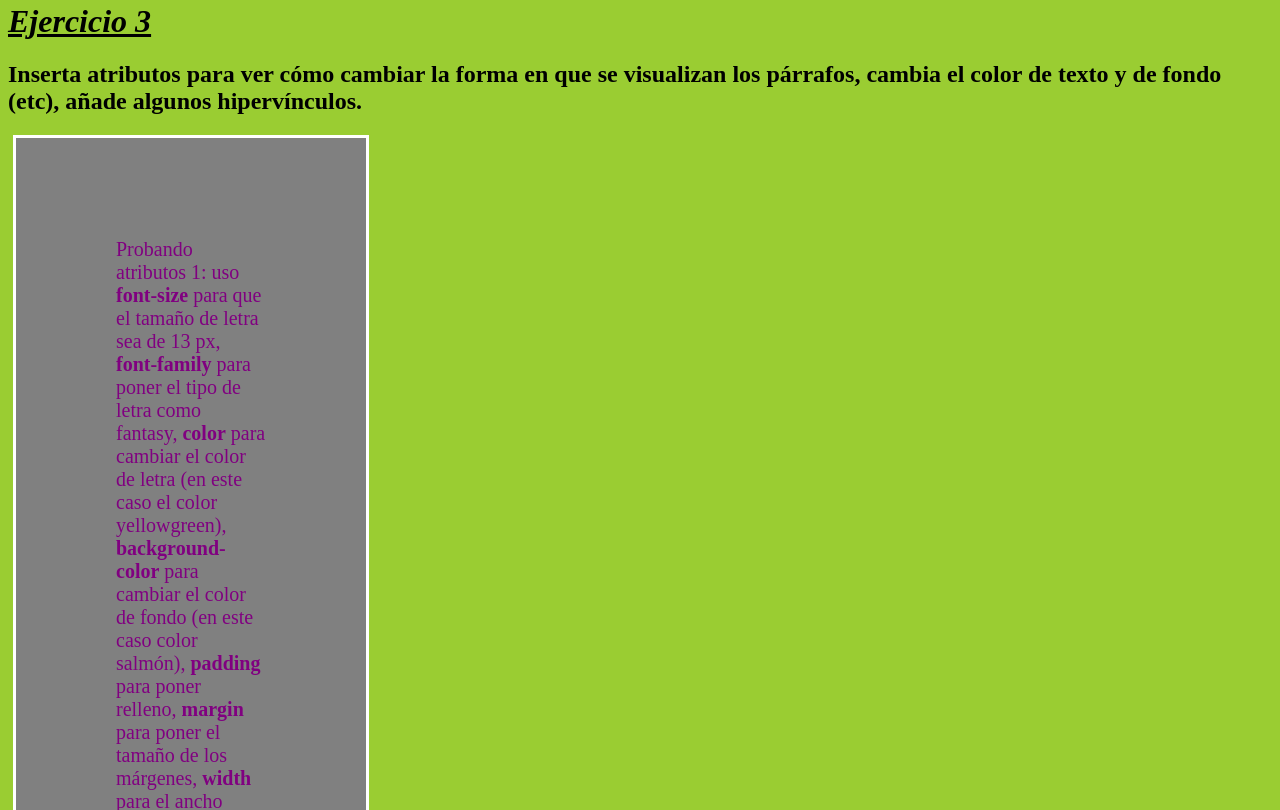
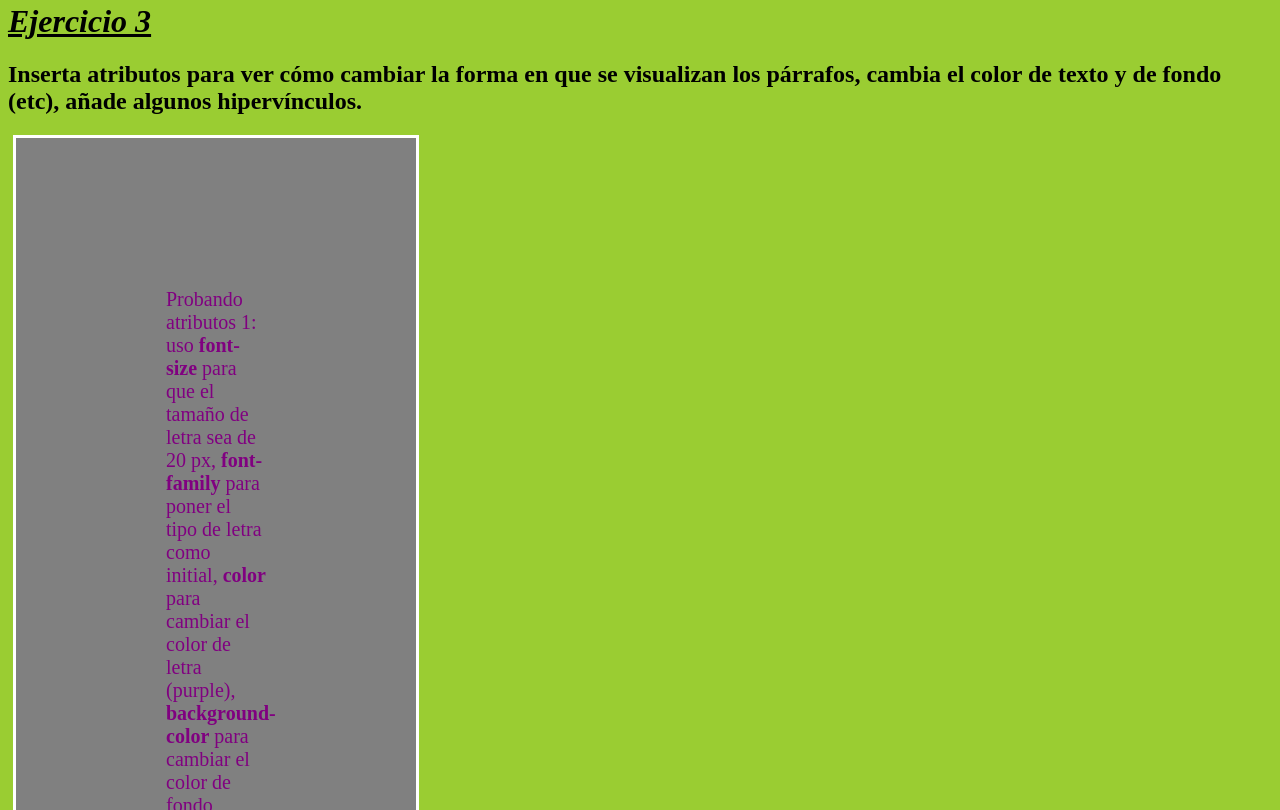
Before and after one commit to Noemi09/Noemi09.github.io, a plain HTML site: page index.html in a window 1280 px wide. Shown: the part 445-1255 px from the top of the page. Drawn offline with Linux system fonts and the light colour scheme.

Commit message:
Update index.html

```diff
--- a/index.html
+++ b/index.html
@@ -33,9 +33,9 @@
 		<h2> Inserta atributos para ver cómo cambiar la forma en que se visualizan los párrafos, cambia el color de texto y de fondo (etc), añade algunos hipervínculos. </h2>
 
 
-		<p style="font-size: 20px; font-family: initial; color: purple; background-color: grey; padding: 100px; margin: 5px; width: 150px; border-style: solid; border-color:white; border-width: 3px;">
+		<p style="font-size: 20px; font-family: initial; color: purple; background-color: grey; padding: 150px; margin: 5px; width: 100px; border-style: solid; border-color:white; border-width: 3px;">
 
-		 Probando atributos 1: uso <b>font-size</b> para que el tamaño de letra sea de 13 px, <b>font-family</b> para poner el tipo de letra como fantasy, <b>color</b> para cambiar el color de letra (en este caso el color yellowgreen), <b>background-color</b> para cambiar el color de fondo (en este caso color salmón), <b>padding</b> para poner relleno, <b>margin</b> para poner el tamaño de los márgenes, <b>width</b> para el ancho (100px), <b>border-style</b> para el estilo de borde (solid), <b>border-color</b> para cambiar el color del borde, <b>border-width</b> para modificar el ancho del borde. </p>
+		 Probando atributos 1: uso <b>font-size</b> para que el tamaño de letra sea de 20 px, <b>font-family</b> para poner el tipo de letra como initial, <b>color</b> para cambiar el color de letra (purple), <b>background-color</b> para cambiar el color de fondo (grey), <b>padding</b> para poner relleno, <b>margin</b> para poner el tamaño de los márgenes, <b>width</b> para el ancho (100px), <b>border-style</b> para el estilo de borde (solid), <b>border-color</b> para cambiar el color del borde, <b>border-width</b> para modificar el ancho del borde. </p>
 
 		<p align="justify"> Probando atributos 4, usando en este caso align con <b>valor justificado</b>. Voy a hacer este texto un poco más largo para que se pueda ver que esta justificado. También voy a aprobechar este párrafo para ponerte un enlace de regalo sobre el código CSS, <a href="https://desarrolladoresweb.org/css/que-es-css-introduccion/">haga click en este enlace.</a> </p>
 
```
